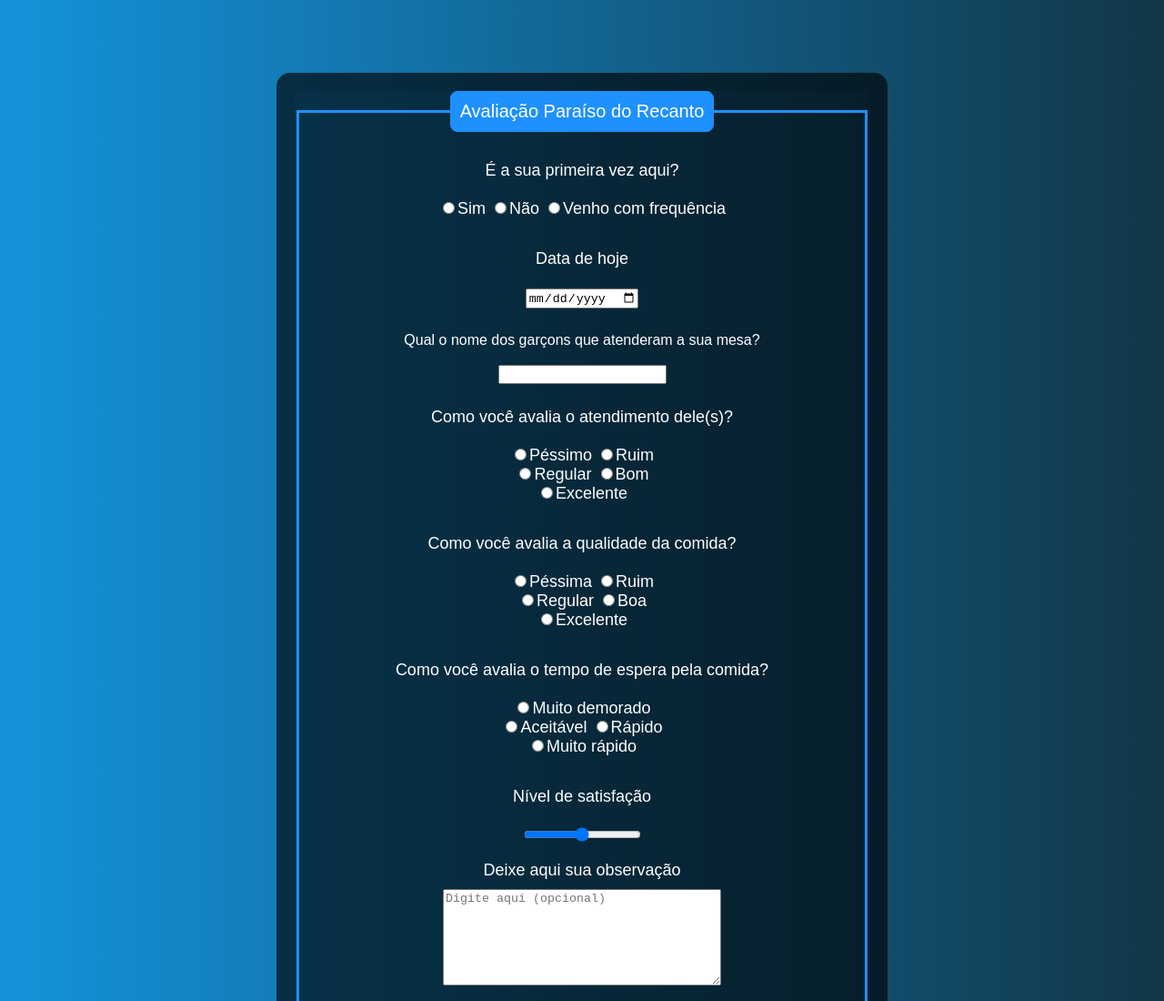
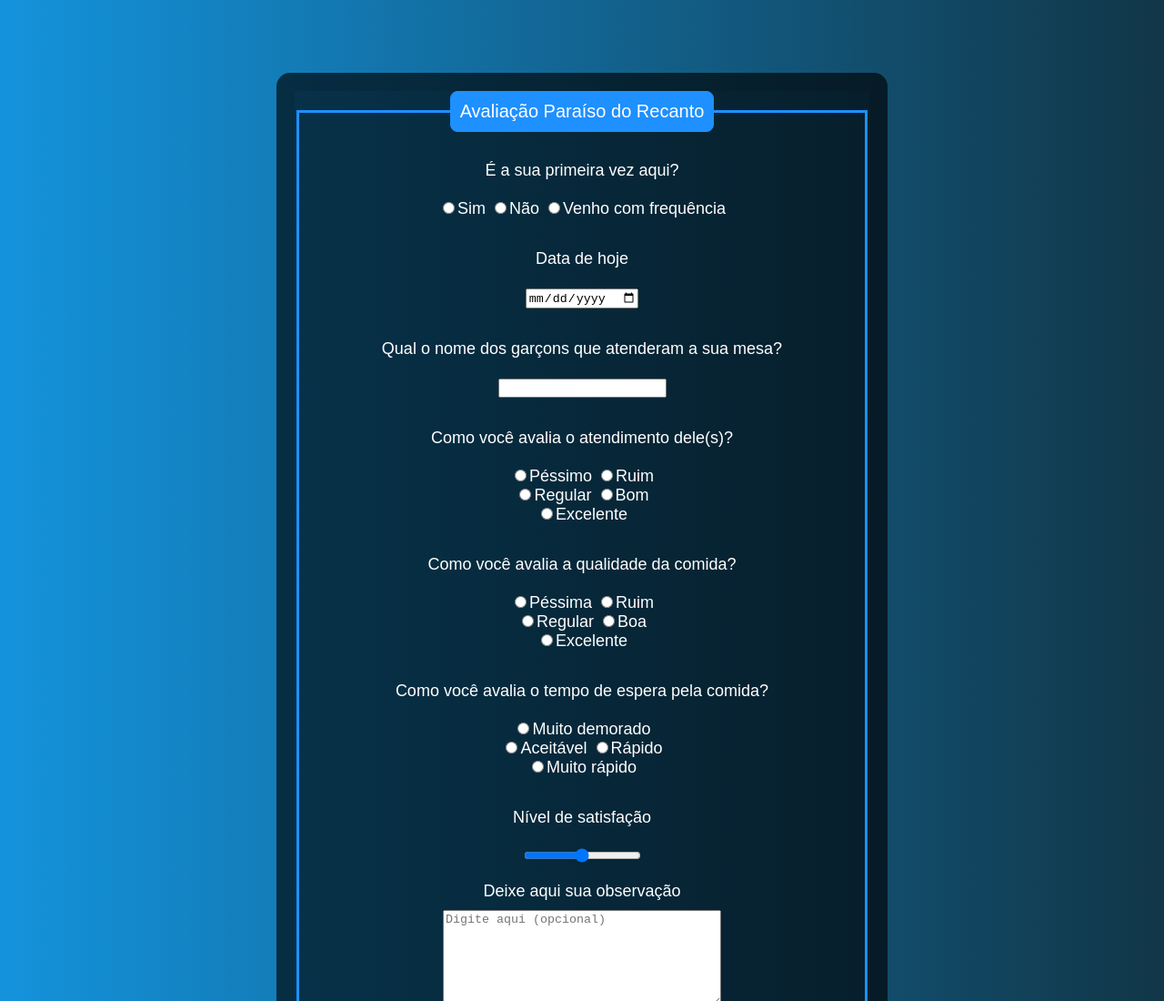
Before and after one commit to Cl4udi0Gued3s/Sistema_avaliacao_paraiso_recanto, a plain HTML site: page index.html in a window 1280 px wide. Shown: the top 1100 px of the page at 91% size. Drawn offline with Linux system fonts and the light colour scheme.

Commit message:
Update formparaiso.css

```diff
--- a/formparaiso.css
+++ b/formparaiso.css
@@ -29,7 +29,7 @@ legend {
     	font-style: bold;
 }
 
-#cabecalho, #data_visita, #garçom, #avaliacao-garcom, #avaliacao-comida, #tempo-comida, #obs {
+#cabecalho, #data_visita, #garcom, #avaliacao-garcom, #avaliacao-comida, #tempo-comida, #obs {
 	padding: 8px;
 	font-size: 18px;
 }
@@ -60,12 +60,6 @@ textarea {
 	text-align: center;
 }
 
-/*label:hover {
-	background: MidnightBlue;
-	border: 10px solid MidnightBlue;
-	border-radius: 10px;
-	color: white;
-}*/
 
 @media (max-width: 960px) {
 	#container {
@@ -98,5 +92,4 @@ textarea {
 	    	font-size: 15px;
 	    	font-style: bold
 	}
-
 }
```
Lines whose indentation alone changed are shown as unchanged.
